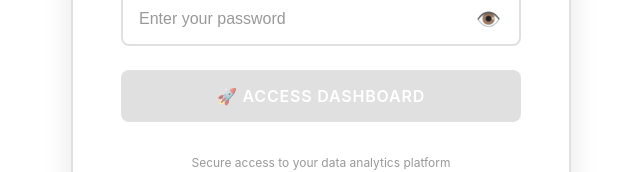
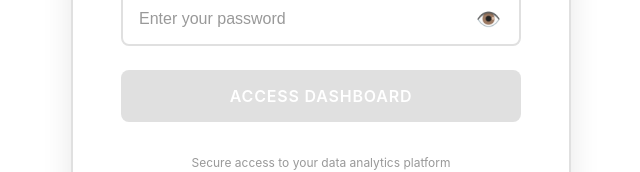
Before and after one commit to vcyberizadmin/LLM-GEN-REP-FE, a React (Vite) app: page /login in a window 1280 px wide. Shown: the part 409-581 px from the top of the page, without its empty margins (319-959 px from the left). Built offline with nearby package versions, Linux system fonts and the light colour scheme.

Commit message:
Update PasswordProtect.jsx
removed the rocket emoji

```diff
--- a/src/components/PasswordProtect.jsx
+++ b/src/components/PasswordProtect.jsx
@@ -437,7 +437,7 @@ const PasswordProtect = ({ children }) => {
                 Authenticating...
               </span>
             ) : (
-              '🚀 Access Dashboard'
+              'Access Dashboard'
             )}
           </button>
         </form>
```
